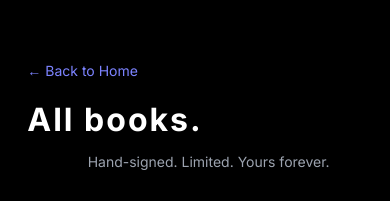
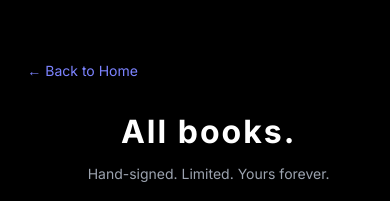
Before and after one commit to mouzam-ali-007/book-app, a React (Vite) app in the folder arslan-abbas-books/: page /store in a window 390 px wide. Shown: the top 201 px of the page. Built offline with nearby package versions, Linux system fonts and the light colour scheme.

Commit message:
Updated All books

```diff
--- a/arslan-abbas-books/src/components/AboutAuthor/AuthorSection.jsx
+++ b/arslan-abbas-books/src/components/AboutAuthor/AuthorSection.jsx
@@ -1,7 +1,9 @@
 import React, { useEffect, useState } from "react";
 import "./AuthorSection.css";
+import { useNavigate } from "react-router-dom";
 
 const AuthorSection = () => {
+    const navigate = useNavigate()
     const [followers, setFollowers] = useState(0);
     const [views, setViews] = useState(0);
 
@@ -35,6 +37,10 @@ const AuthorSection = () => {
             clearInterval(viewsInterval);
         };
     }, []);
+
+    const handleAbout = () => {
+        navigate('/about')
+    }
 
     return (
         <section className="author-section">
@@ -94,6 +100,7 @@ const AuthorSection = () => {
                     <a
 
                         className="author-cta-button"
+                        onClick={handleAbout}
                     >
                         Read The Full Story
                     </a>
--- a/arslan-abbas-books/src/components/Store/store.css
+++ b/arslan-abbas-books/src/components/Store/store.css
@@ -71,6 +71,12 @@ h1 {
     margin-bottom: 20px;
 }
 
+.all-books {
+    text-align: center;
+    padding-top: 12px;
+}
+
+
 .cover-placeholder {
     height: 220px;
     background: linear-gradient(180deg, #222, #111);
@@ -138,4 +144,9 @@ h1 {
     .hand-signed {
         margin-left: 7%
     }
+
+    .all-books {
+        text-align: center;
+        padding-top: 12px;
+    }
 }
--- a/arslan-abbas-books/src/components/Store/store.jsx
+++ b/arslan-abbas-books/src/components/Store/store.jsx
@@ -84,7 +84,7 @@ const Store = () => {
             <div className="hand-signed">
                 <a href="/" className="back-link">← Back to Home</a>
 
-                <h1>All books.</h1>
+                <h1 className="all-books">All books.</h1>
                 <p className="subtitle">Hand-signed. Limited. Yours forever.</p>
 
             </div>
```
